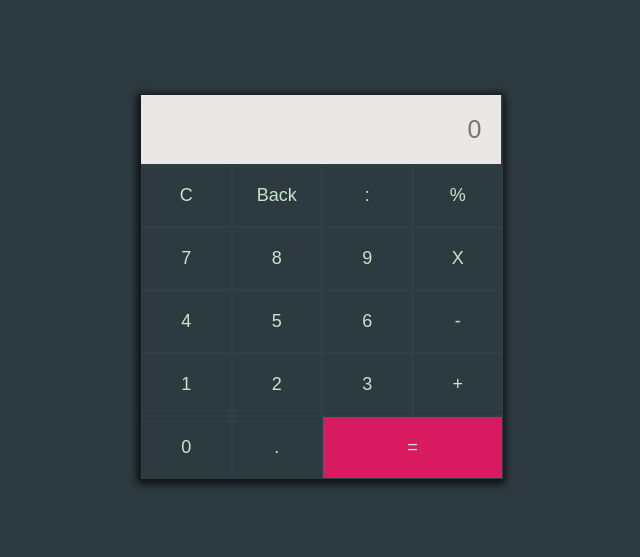
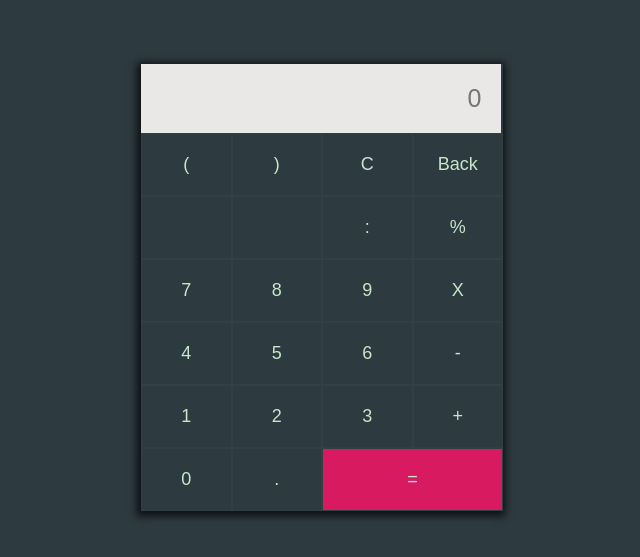
Before and after one commit to Dev-CasperTheGhost/vanilla-js-calculator, a plain HTML site: page index.html in a window 1280 px wide. Shown: the part 113-670 px from the top of the page, without its empty margins (318-958 px from the left). Drawn offline with Linux system fonts and the light colour scheme.

Commit message:
:tada: added parentheses

```diff
--- a/index.html
+++ b/index.html
@@ -11,8 +11,14 @@
       <input class="input-field" disabled placeholder="0" id="field" />
 
       <div class="buttons">
+        <button onclick="calculate('(')">(</button>
+        <button onclick="calculate(')')">)</button>
         <button onclick="clearField()">C</button>
         <button onclick="back()">Back</button>
+
+
+        <button disabled></button>
+        <button disabled></button>
         <button onclick="calculate('/')">:</button>
         <button onclick="calculate('%')">%</button>
 
```
